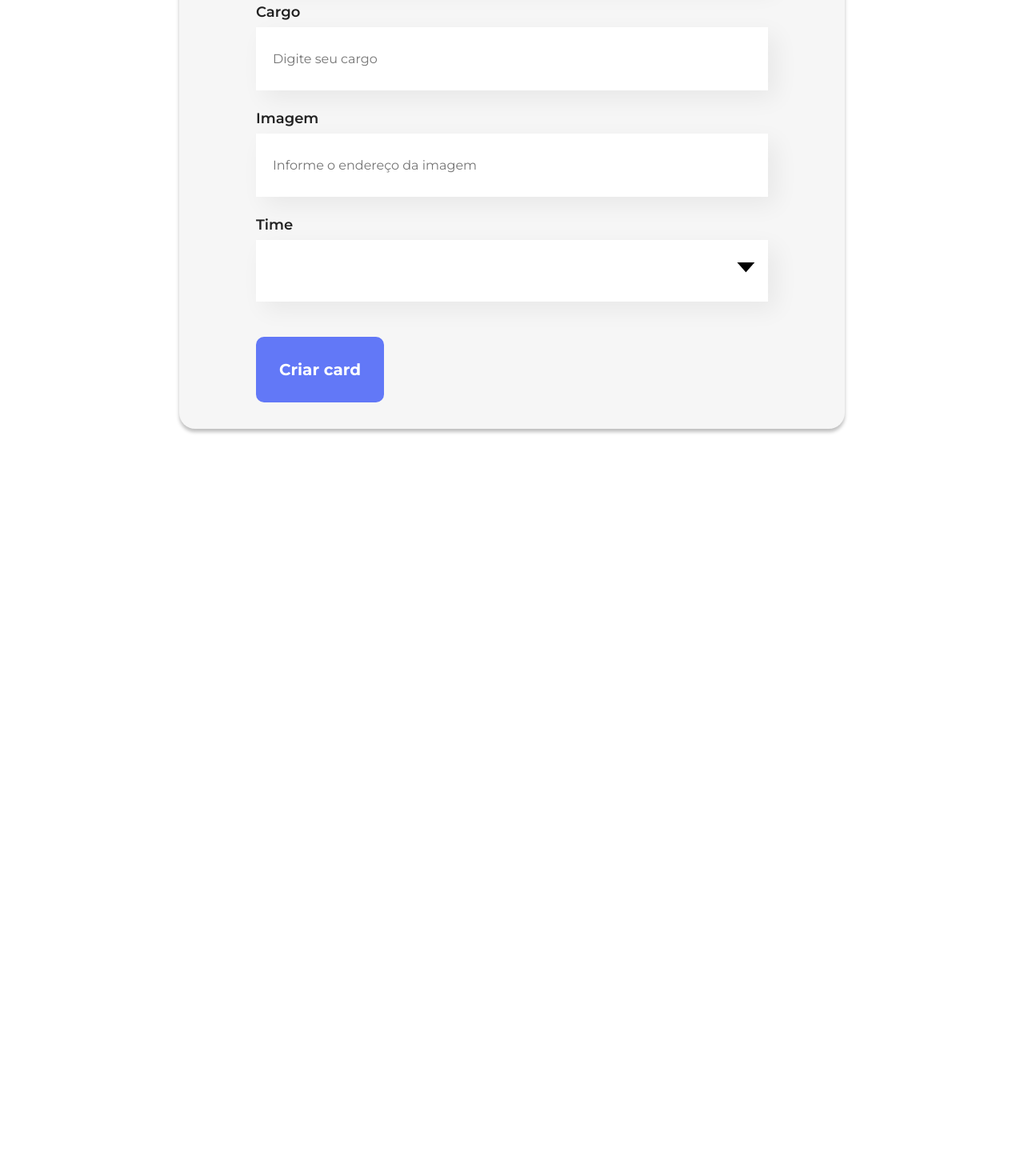
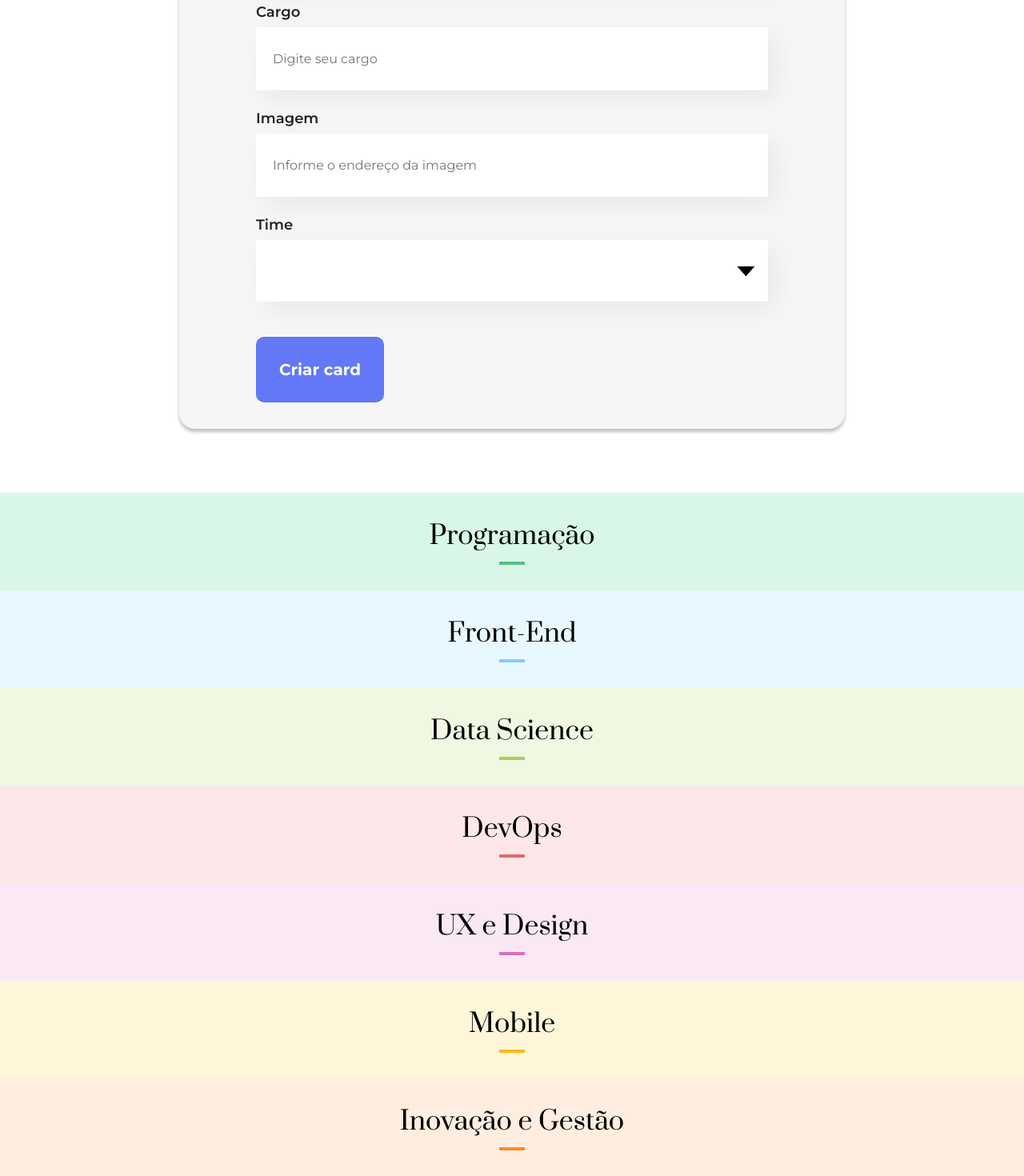
Before and after one commit to jeff-pedro/learn-react-organo, a React (Create React App) app: page / in a window 1280 px wide. Shown: the part 877-2347 px from the top of the page at 80% size. Before the commit the page ends 1493 px from the top, so only its background shows below. Built offline with nearby package versions, Linux system fonts and the light colour scheme; the HTML template or start-up script is replaced by a standard one.

Commit message:
adicionando componente de Time

```diff
--- a/src/App.js
+++ b/src/App.js
@@ -1,8 +1,47 @@
 import { useState } from 'react';
 import Banner from './componentes/Banner';
 import Formulario from './componentes/Formulario';
+import Time from './componentes/Time';
 
 function App() {
+  const times = [
+    {
+      nome: 'Programação',
+      corPrimaria: '#D9F7E9',
+      corSecundaria: '#57C278',
+    },
+    {
+      nome: 'Front-End',
+      corPrimaria: '#E8F8FF',
+      corSecundaria: '#82CFFA',
+    },
+    {
+      nome: 'Data Science',
+      corPrimaria: '#F0F8E2',
+      corSecundaria: '#A6D157',
+    },
+    {
+      nome: 'DevOps',
+      corPrimaria: '#FDE7E8',
+      corSecundaria: '#E06B69',
+    },
+    {
+      nome: 'UX e Design',
+      corPrimaria: '#FAE9F5',
+      corSecundaria: '#DB6EBF',
+    },
+    {
+      nome: 'Mobile',
+      corPrimaria: '#FFF5D9',
+      corSecundaria: '#FFBA05',
+    },
+    {
+      nome: 'Inovação e Gestão',
+      corPrimaria: '#FFEEDF',
+      corSecundaria: '#FF8A29',
+    },
+  ]
+
   const [colaboradores, setColaboradores] = useState([]);
 
   const aoNovoColaboradorAdicionado = (colaborador) => {
@@ -13,7 +52,19 @@
   return (
     <div>
         <Banner />
-        <Formulario aoColaboradorCadastrado={colaborador => aoNovoColaboradorAdicionado(colaborador)} />
+        <Formulario
+          aoColaboradorCadastrado={colaborador => aoNovoColaboradorAdicionado(colaborador)}
+          times={times.map(time => time.nome)}
+        />
+        {/* Lista de Times */}
+        {times.map(time =>
+          <Time
+            key={time.nome}
+            nome={time.nome}
+            corPrimaria={time.corPrimaria}
+            corSecundaria={time.corSecundaria}
+          />
+        )}
     </div>
   );
 }
--- a/src/componentes/CampoTexto/index.js
+++ b/src/componentes/CampoTexto/index.js
@@ -1,4 +1,3 @@
-import { useState } from 'react';
 import'./CampoTexto.css';
 
 const CampoTexto = ({ label, placeholder, obrigatorio, valor, aoAlterado }) => {
--- a/src/componentes/Formulario/index.js
+++ b/src/componentes/Formulario/index.js
@@ -5,17 +5,6 @@
 import { useState } from 'react';
 
 const Formulario = (props) => {
-  const itens = [
-    '',
-    'Programação',
-    'Front-End',
-    'Data Science',
-    'DevOps',
-    'UX e Design',
-    'Mobile',
-    'Inovação e Gestão'
-  ];
-
   const [nome, setNome] = useState('');
   const [cargo, setCargo] = useState('');
   const [imagem, setImagem] = useState('');
@@ -58,7 +47,7 @@
         <ListaSuspensa
           obrigatorio={true}
           label="Time"
-          itens={itens}
+          itens={props.times}
           valor={time}
           aoAlterado={(valor) => setTime(valor)}
         />
--- a/src/componentes/ListaSuspensa/ListaSuspensa.css
+++ b/src/componentes/ListaSuspensa/ListaSuspensa.css
@@ -32,6 +32,6 @@
   position: absolute;
   top: 50%;
   right: 10px;
-  transform: translateX(-60%) scaleX(1.5); /* Estica horizontalmente */
+  transform: translateX(-60%) translateY(25%) scaleX(1.5); /* Estica horizontalmente */
   pointer-events: none; /* Torna a seta invisível a eventos */
 }
--- a/src/componentes/ListaSuspensa/index.js
+++ b/src/componentes/ListaSuspensa/index.js
@@ -8,6 +8,7 @@
         onChange={(evento) => { props.aoAlterado(evento.target.value) }}
         required={props.obrigatorio}
       >
+        <option selected></option>
         { props.itens.map(item => <option key={item}>{item}</option>) }
       </select>
     </div>
--- /dev/null
+++ b/src/componentes/Time/Time.css
@@ -0,0 +1,21 @@
+@import url('https://fonts.googleapis.com/css2?family=Prata&display=swap');
+
+.time {
+  padding: 32px;
+  text-align: center;
+}
+
+.time h3 {
+  margin: 0px;
+  margin-bottom: 10px;
+  font-family: "Prata", serif;
+  font-size: 32px;
+  font-weight: 400;
+}
+
+.time hr {
+  margin: 0px auto;
+  width: 32px;
+  height: 4px;
+  border: none;
+}
--- /dev/null
+++ b/src/componentes/Time/index.js
@@ -0,0 +1,12 @@
+import './Time.css';
+
+const Time = (props) => {
+  return (
+    <section className='time' style={{ backgroundColor: props.corPrimaria }}>
+      <h3 style={{ borderColor: props.corSecundaria }}>{props.nome}</h3>
+      <hr style={{ backgroundColor: props.corSecundaria }} />
+    </section>
+  );
+}
+
+export default Time;
```
